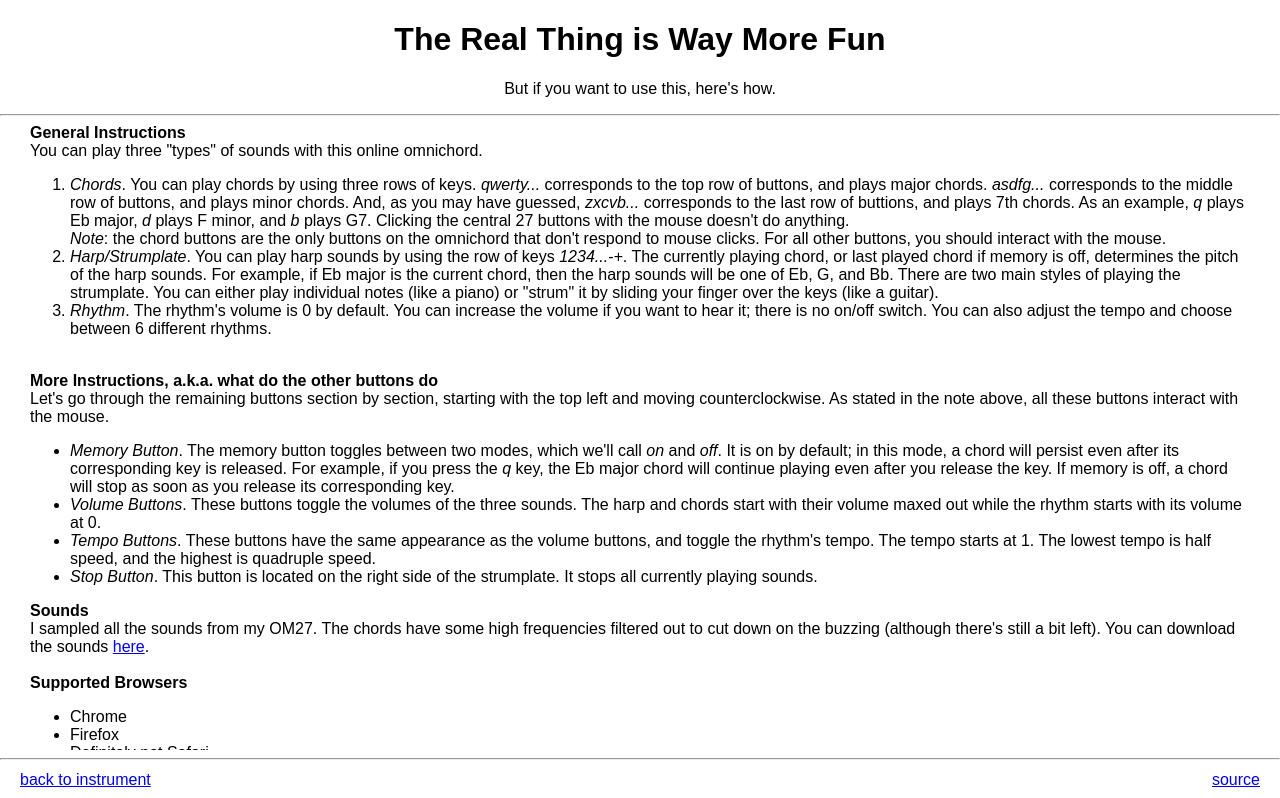
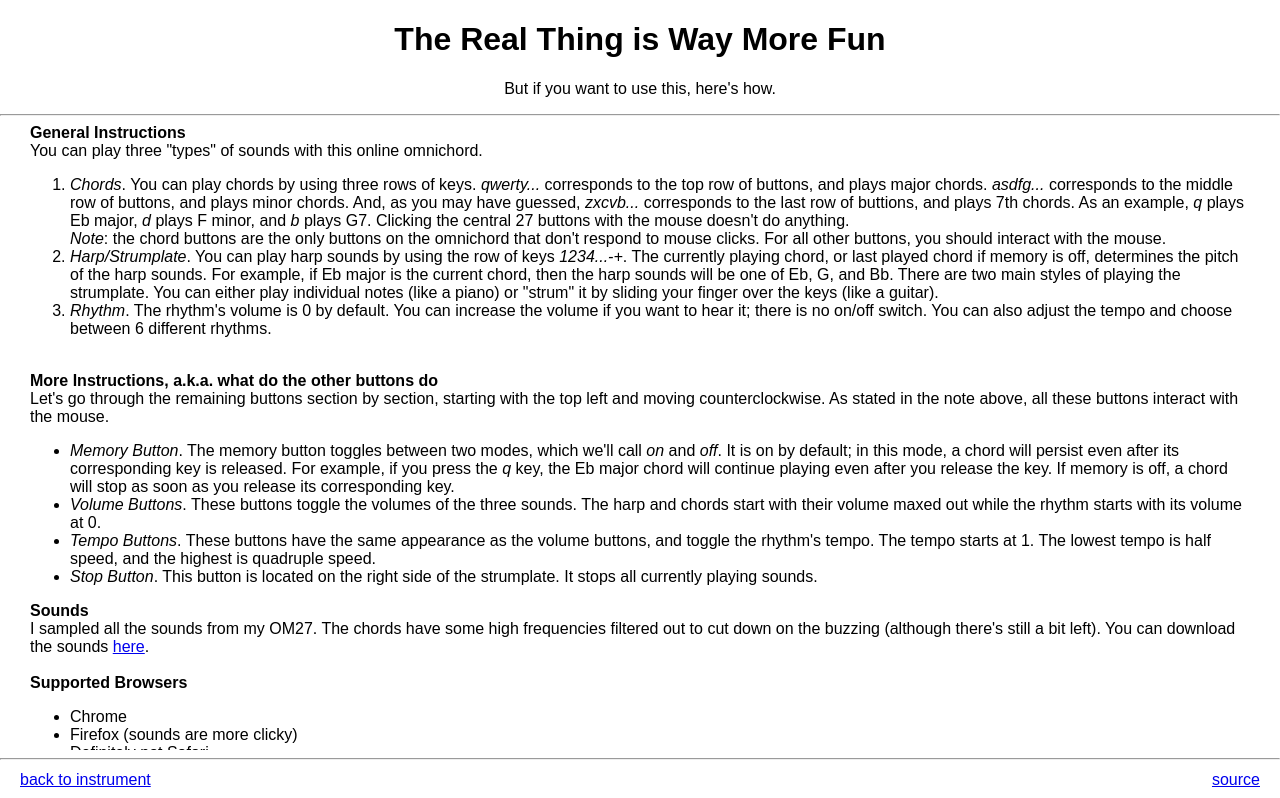
Before and after one commit to arcticmatt/online-omnichord, a React (Create React App) app: page /info in a window 1280 px wide. Shown: the top 798 px of the page. Built offline with nearby package versions, Linux system fonts and the light colour scheme.

Commit message:
Update info page

```diff
--- a/src/Info.js
+++ b/src/Info.js
@@ -89,7 +89,7 @@ export default function Info(props) {
         <b>Supported Browsers</b>
         <ul>
           <li>Chrome</li>
-          <li>Firefox</li>
+          <li>Firefox (sounds are more clicky)</li>
           <li>Definitely not Safari</li>
           <li>???</li>
         </ul>
```
